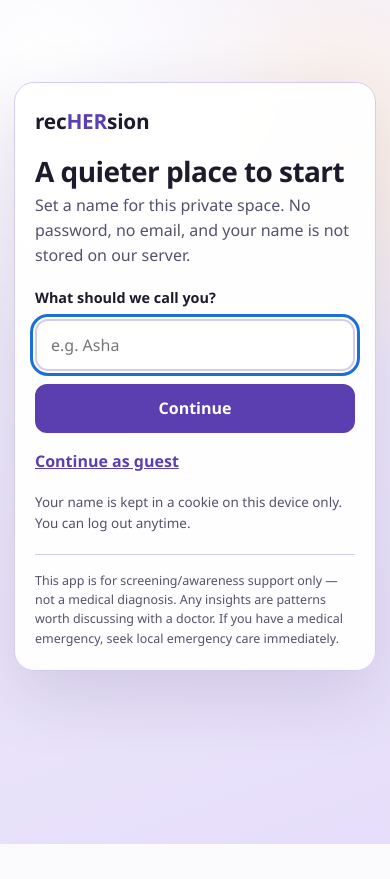
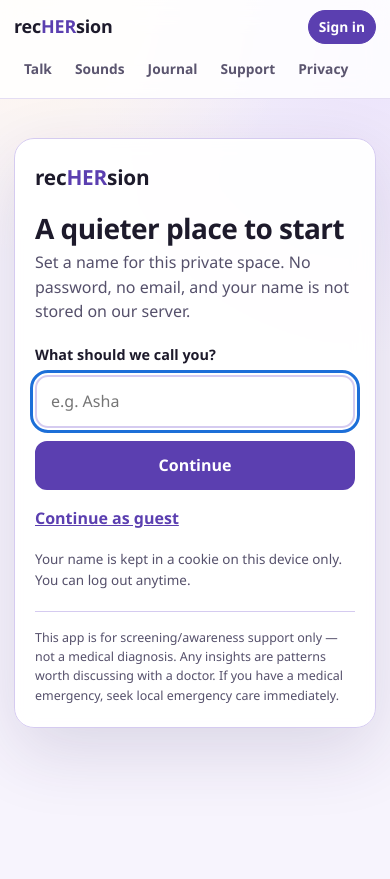
Before and after one commit to Tenisha5132/recHERsion_Unhandled_Exceptions, a FastAPI app: page /login in a window 390 px wide. Before the commit the page ends 844 px from the top, so only its background shows below. Run offline with FastAPI, Linux system fonts and the light colour scheme.

Commit message:
Add shared navigation and layout to sign-in page

```diff
--- a/templates/login.html
+++ b/templates/login.html
@@ -4,6 +4,7 @@
 <meta charset="utf-8">
 <meta name="viewport" content="width=device-width, initial-scale=1">
 <title>Sign in · recHERsion</title>
+<link rel="stylesheet" href="/static/site.css">
 <style>
 :root {
   --bg1: #f4f1fb; --bg2: #e6defa; --accent: #5b3fb0; --line: #d5cbf0;
@@ -18,8 +19,8 @@ body {
     radial-gradient(circle at 12% 8%, #ffffff 0, transparent 34%),
     radial-gradient(circle at 88% 18%, #fff3e6 0, transparent 30%),
     linear-gradient(160deg, var(--bg1), var(--bg2));
-  display: grid; place-items: center; padding: 24px;
 }
+.login-shell { min-height: calc(100vh - 64px); display: grid; place-items: center; padding: 24px; }
 .wrap { width: 100%; max-width: 480px; }
 .card {
   background: color-mix(in srgb, var(--paper) 92%, transparent);
@@ -56,13 +57,14 @@ button, .primary { border: 2px solid var(--accent); background: var(--accent); c
 .privacy { margin: 18px 0 0; color: var(--muted); font-size: .84rem; }
 .disclaimer { margin: 20px 0 0; padding-top: 16px; border-top: 1px solid var(--line); color: var(--muted); font-size: .78rem; }
 @media (max-width: 520px) {
-  body { padding: 14px; align-items: start; }
-  .card { padding: 22px 20px; border-radius: 20px; margin-top: 8vh; }
+  .login-shell { padding: 14px; align-items: start; }
+  .card { padding: 22px 20px; border-radius: 20px; margin-top: 3vh; }
 }
 </style>
 </head>
-<body>
-<main class="wrap">
+<body class="site-page login-page">
+{% include "_nav.html" %}
+<main class="wrap login-shell">
   <section class="card">
     <div class="brandmark">rec<b>HER</b>sion</div>
     <h1>{% if display_name %}Welcome back{% else %}A quieter place to start{% endif %}</h1>
```
